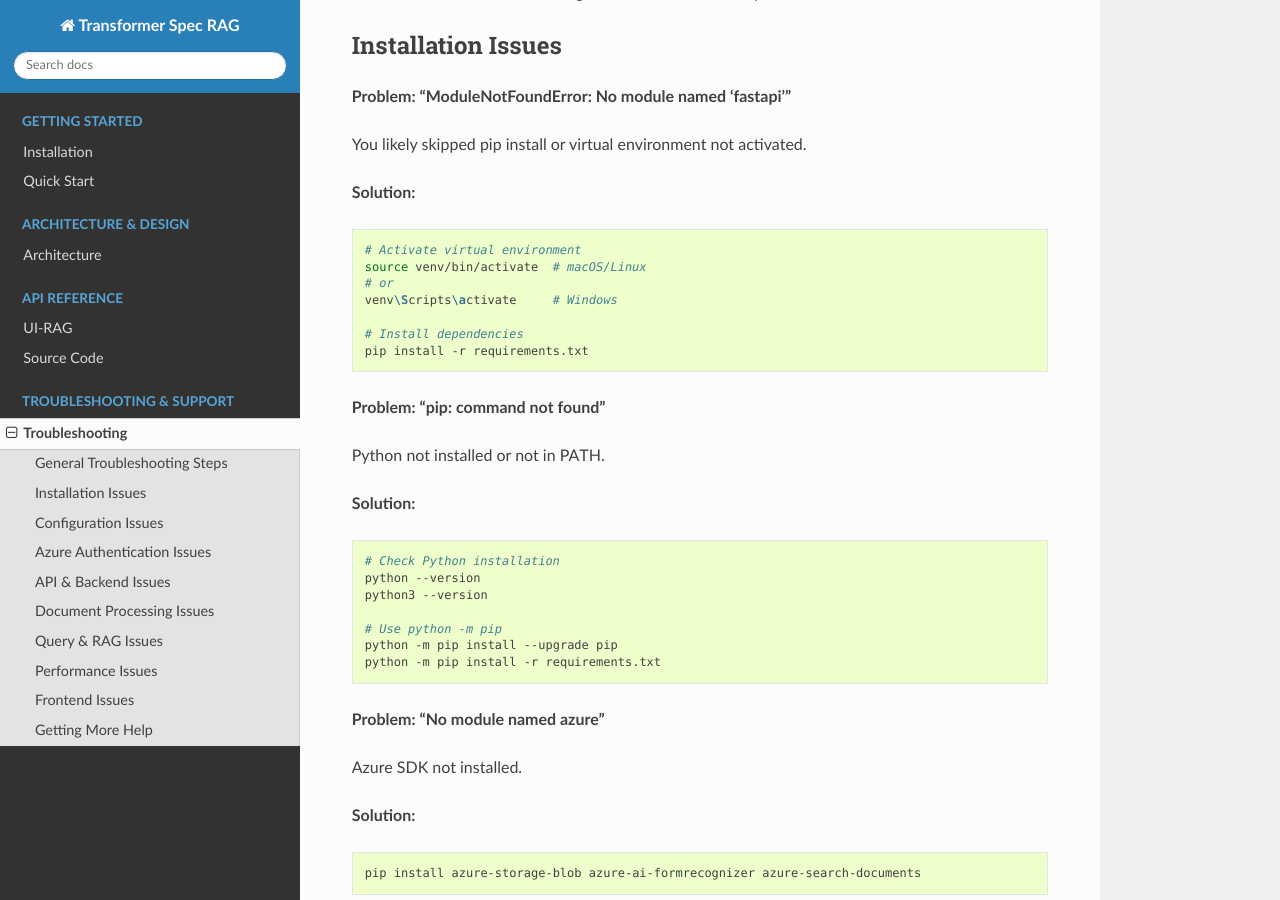
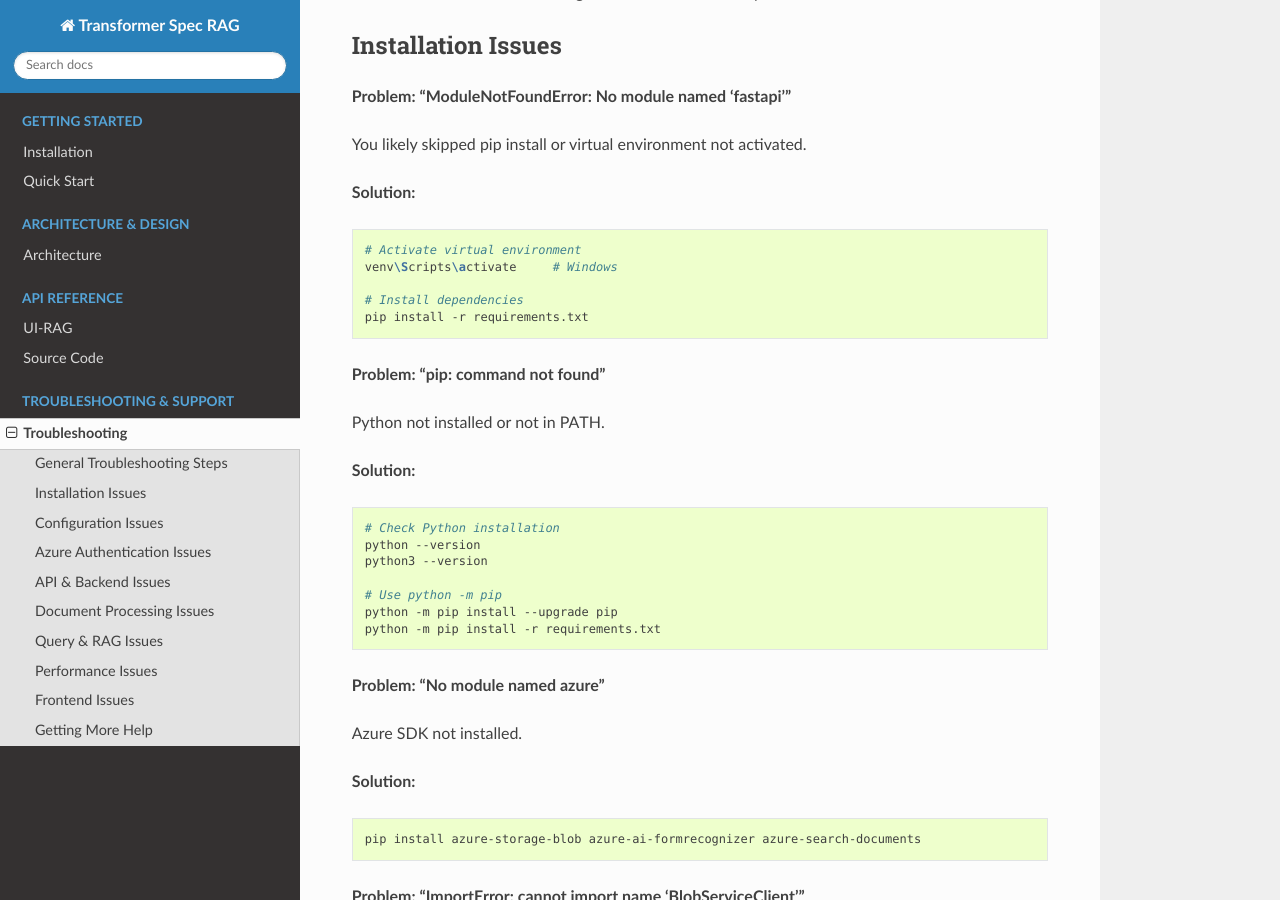
Before and after one commit to chaitra-bhandari/TransformerRag, a Sphinx documentation site: the page built from UI-RAG/docs/troubleshooting.rst, in a window 1280 px wide and 900 px high, scrolled down 1177 px. Built offline with Sphinx 7.4.7 and the Read the Docs theme 3.1.0, drawn with Linux system fonts in a browser that asks for light colours; pages that are not in the unit, such as notebooks, are missing from menus.

Commit message:
Update troubleshooting.rst

```diff
--- a/UI-RAG/docs/troubleshooting.rst
+++ b/UI-RAG/docs/troubleshooting.rst
@@ -70,8 +70,6 @@ You likely skipped pip install or virtual environment not activated.
 .. code-block:: bash
 
     # Activate virtual environment
-    source venv/bin/activate  # macOS/Linux
-    # or
     venv\Scripts\activate     # Windows
 
     # Install dependencies
```
